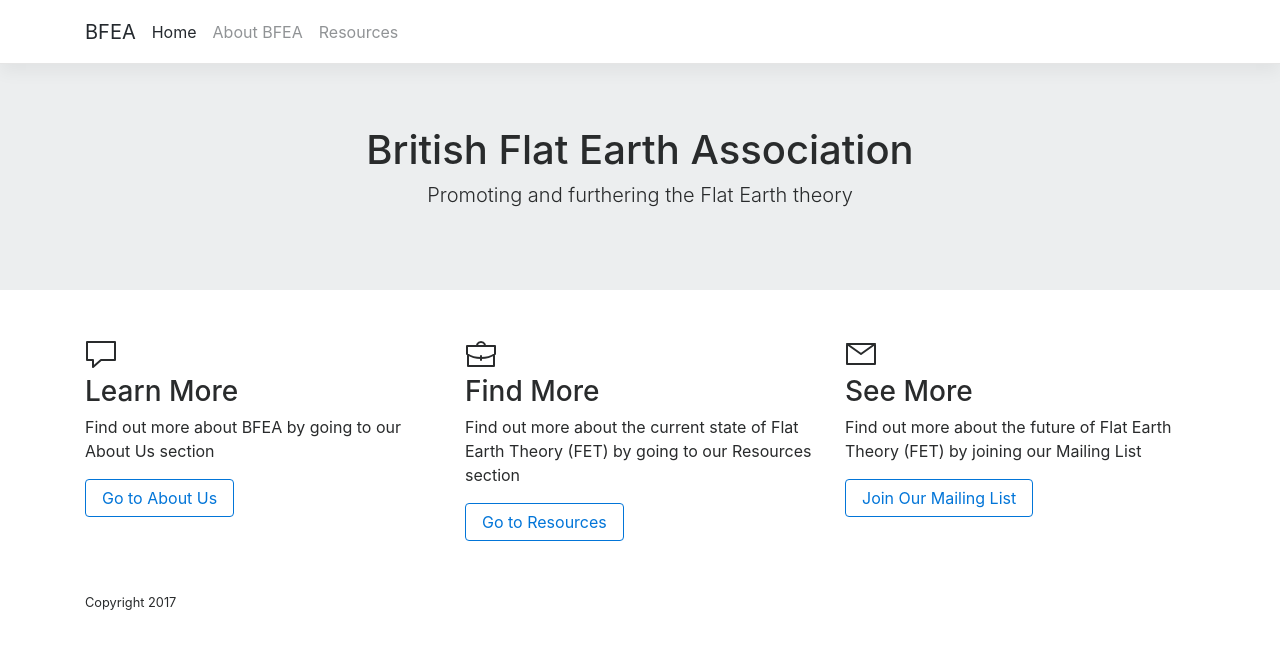
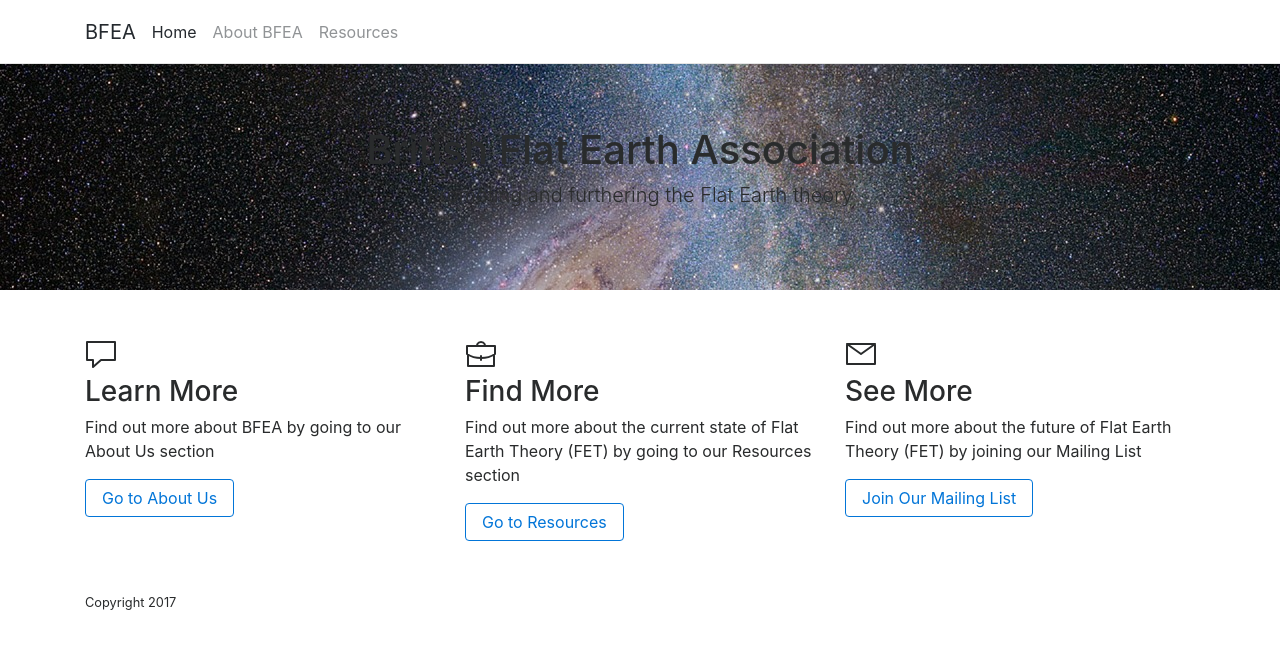
Before and after one commit to krussll/etsysimplicity, a Jekyll site: the page built from index.md, in a window 1280 px wide. Shown: the top 649 px of the page. Built offline with Jekyll 4.4.1, drawn with Linux system fonts in a browser that asks for light colours; a script that is not in the unit is left out.

Commit message:
Update main.scss

```diff
--- a/css/main.scss
+++ b/css/main.scss
@@ -41,11 +41,17 @@ $jumbotron-font: #FFF;
   border-radius: 0rem;
 }
 
-.jumbotron.image {
+.jumbotron.home-image {
   background-image: url("/images/milky-way-923801_1280.jpg");
   background-size: cover;
 }
 
+.jumbotron.about-image {
+  background-image: url("/images/milky-way-923801_1280.jpg");
+  background-size: cover;
+}
+
+
 .jumbotron.image.dark {
   color: #fff;
 }
```
